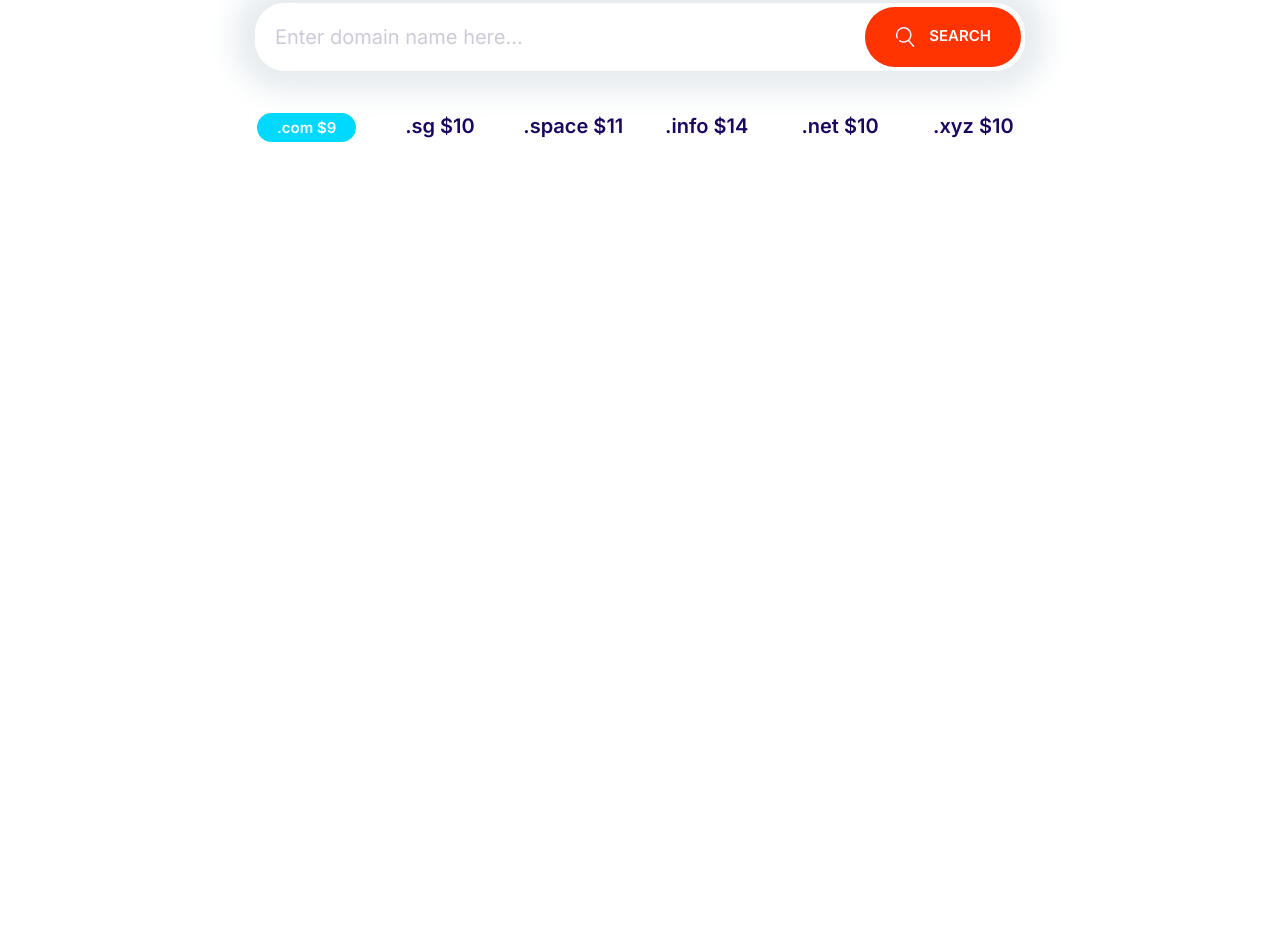
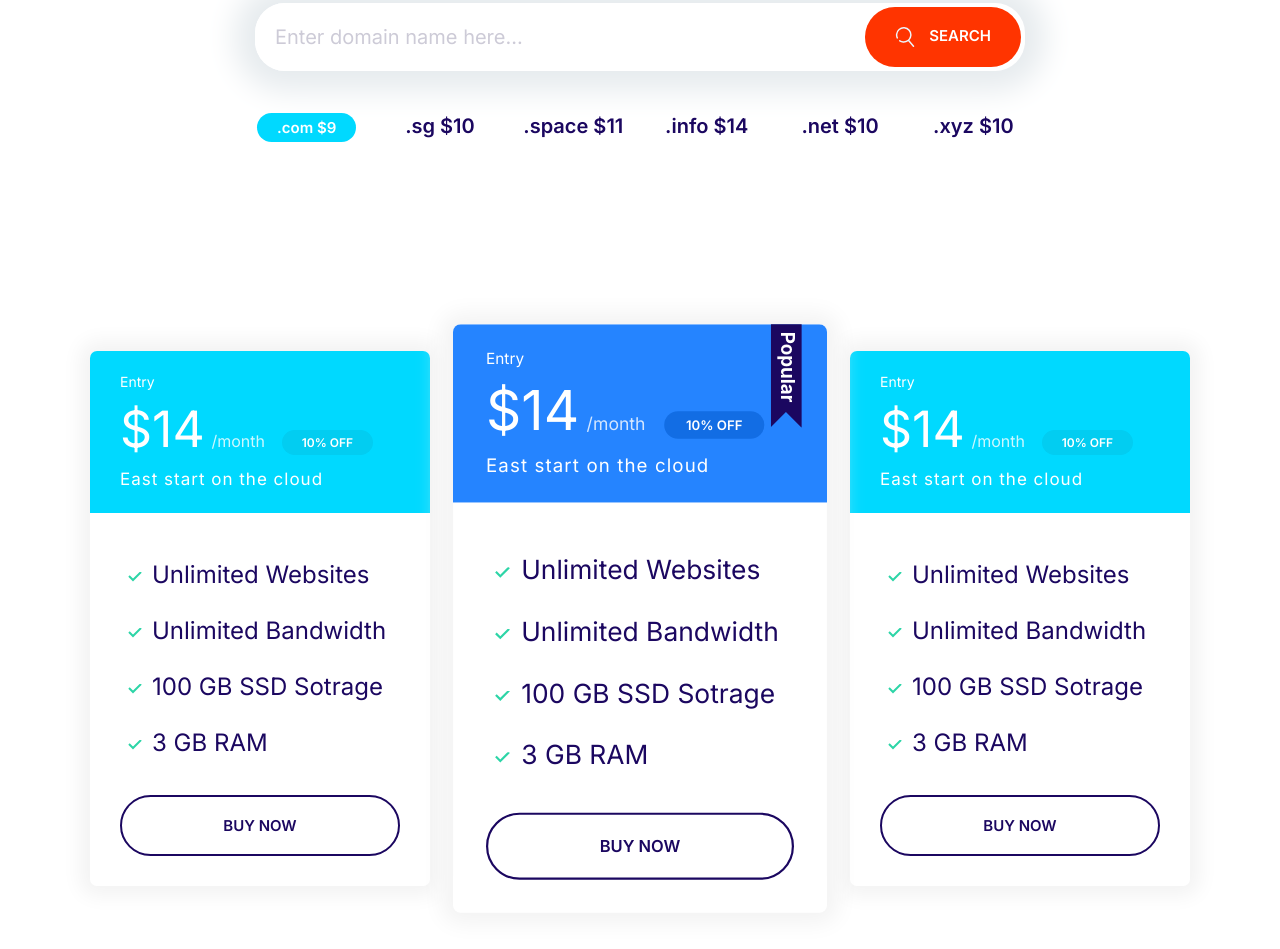
Before and after one commit to victor-7-7/moshify, a plain HTML site: page index.html in a window 1280 px wide. Shown: the part 972-1921 px from the top of the page. Before the commit the page ends 1273 px from the top, so only its background shows below. Drawn offline with nearby package versions, Linux system fonts and the light colour scheme.

Commit message:
Plans Block (part 32)

```diff
--- a/css/styles.css
+++ b/css/styles.css
@@ -341,12 +341,24 @@ a {
   color: #fff;
 }
 
+.card--primary .badge--primary {
+  background: #126de4;
+}
+
+.card--secondary .badge--secondary {
+  background: #02cdf1;
+}
+
 /* =================== Plans ==================== */
 
 /* Для тестовых целей */
 /*.plan {*/
 /*  width: 50%;*/
 /*}*/
+
+.plan {
+  transition: transform 0.2s ease-out;
+}
 
 .plan__name {
   color: #fff;
@@ -377,6 +389,10 @@ a {
   margin-bottom: 2rem;
 }
 
+.plan--popular {
+  transform: scale(1.1);
+}
+
 .plan--popular .card__header {
   /* Чтобы можно было спозиционировать popular.svg как надо */
   position: relative;
@@ -389,6 +405,14 @@ a {
   position: absolute;
   top: -6px;
   right: 5%;
+}
+
+.plan:hover {
+  transform: scale(1.05);
+}
+
+.plan--popular:hover {
+  transform: scale(1.15);
 }
 
 @media screen and (min-width: 1024px) {
@@ -778,3 +802,14 @@ elements. > - child combinator */
     grid-template-columns: repeat(auto-fit, minmax(10rem, 1fr));
   }
 }
+
+/* =================== Plans Block =================== */
+
+.block-plans .grid {
+  gap: 8rem 4rem;
+}
+
+.block-plans .card {
+  max-width: 500px;
+  margin: 0 auto;
+}
--- a/index.html
+++ b/index.html
@@ -59,6 +59,70 @@
       <li>.xyz $10</li>
     </ul>
   </section>
+  <section class="block container block-plans">
+    <div class="grid grid--1x3">
+      <div class="plan">
+        <div class="card card--secondary">
+          <header class="card__header">
+            <h3 class="plan__name">Entry</h3>
+            <span class="plan__price">$14</span>
+            <span class="plan__billing-cycle">/month</span>
+            <span class="badge badge--secondary badge--small">10% OFF</span>
+            <span class="plan__description">East start on the cloud</span>
+          </header>
+          <div class="card__body">
+            <ul class="list list--tick">
+              <li class="list__item">Unlimited Websites</li>
+              <li class="list__item">Unlimited Bandwidth</li>
+              <li class="list__item">100 GB SSD Sotrage</li>
+              <li class="list__item">3 GB RAM</li>
+            </ul>
+            <button class="btn btn--outline btn--block">Buy Now</button>
+          </div>
+        </div>
+      </div>
+      <div class="plan plan--popular">
+        <div class="card card--primary">
+          <header class="card__header">
+            <h3 class="plan__name">Entry</h3>
+            <span class="plan__price">$14</span>
+            <span class="plan__billing-cycle">/month</span>
+            <span class="badge badge--primary badge--small">10% OFF</span>
+            <span class="plan__description">East start on the cloud</span>
+          </header>
+          <div class="card__body">
+            <ul class="list list--tick">
+              <li class="list__item">Unlimited Websites</li>
+              <li class="list__item">Unlimited Bandwidth</li>
+              <li class="list__item">100 GB SSD Sotrage</li>
+              <li class="list__item">3 GB RAM</li>
+            </ul>
+            <button class="btn btn--outline btn--block">Buy Now</button>
+          </div>
+        </div>
+      </div>
+      <div class="plan">
+        <div class="card card--secondary">
+          <header class="card__header">
+            <h3 class="plan__name">Entry</h3>
+            <span class="plan__price">$14</span>
+            <span class="plan__billing-cycle">/month</span>
+            <span class="badge badge--secondary badge--small">10% OFF</span>
+            <span class="plan__description">East start on the cloud</span>
+          </header>
+          <div class="card__body">
+            <ul class="list list--tick">
+              <li class="list__item">Unlimited Websites</li>
+              <li class="list__item">Unlimited Bandwidth</li>
+              <li class="list__item">100 GB SSD Sotrage</li>
+              <li class="list__item">3 GB RAM</li>
+            </ul>
+            <button class="btn btn--outline btn--block">Buy Now</button>
+          </div>
+        </div>
+      </div>
+    </div>
+  </section>
   <script src="js/main.js"></script>
 </body>
 </html>
```
Also changed, not shown: components/block-plans.html (added, +65 -0 lines), components/block-hero.html (renamed from components/hero.html).
